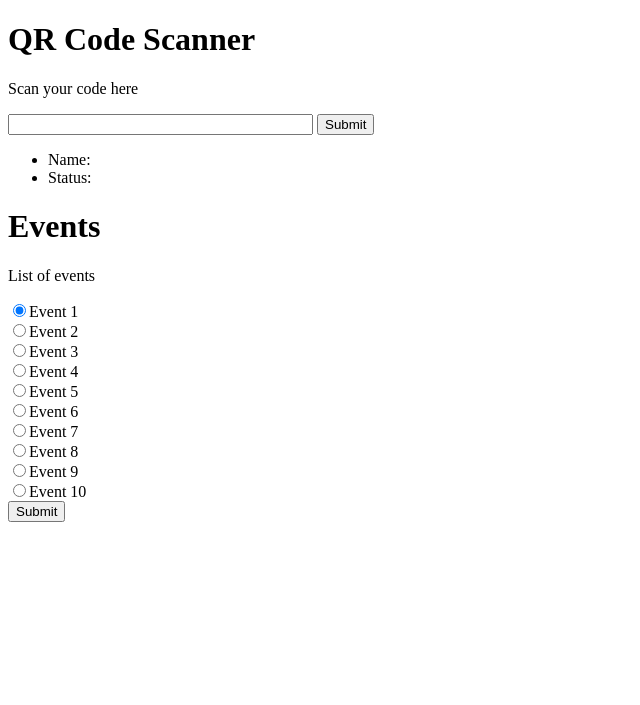
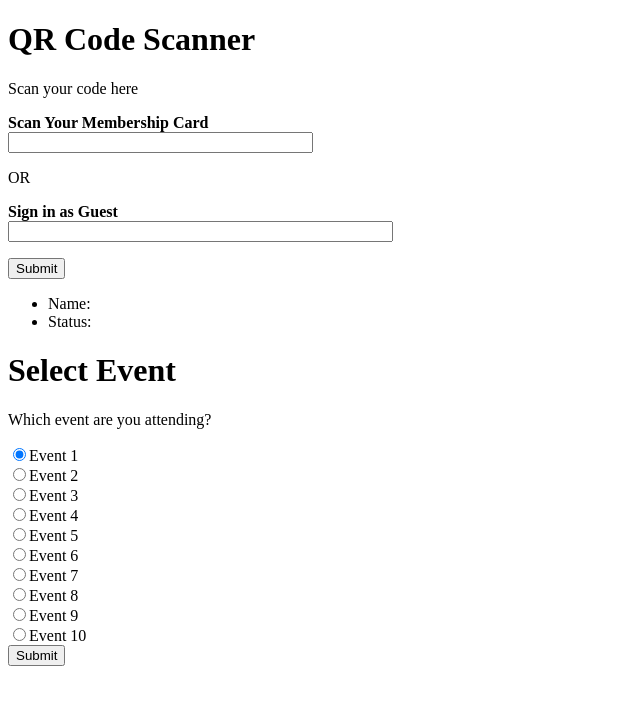
Before and after one commit to melbcc/QR-Code-Reader, a Flask app: page /scanner in a window 1280 px wide. Shown: the top 705 px of the page, without its empty margins (0-640 px from the left). Run offline with Flask 2, Linux system fonts and the light colour scheme.

Commit message:
guest signin (wip)

```diff
--- a/services/webapp/weblib/templates/scanner.html
+++ b/services/webapp/weblib/templates/scanner.html
@@ -4,6 +4,11 @@
 <html xmlns="http://www.w3.org/1999/xhtml">
   <head>
     <script src="/static/js/jquery.min.js"></script>
+    <!-- TODO: on-screen keyboard
+    one potential lib: https://github.com/Mottie/Keyboard
+    <script src="/static/js/some-kb-lib.js"></script>
+    <link rel="stylesheet" href="/static/style/keyboard-basic.min.css" type="text/css"></link>
+    -->
     <script>
       const queryQRCode = async () => {
         /* Get member id */
@@ -42,15 +47,23 @@
     <h1>QR Code Scanner</h1>
     <p>Scan your code here</p>
     <form id="scanform" onsubmit="queryQRCode(); return false;">
-      <input name="memberid" type="text" size="35" />
+      <p>
+        <b>Scan Your Membership Card</b><br/>
+        <input name="memberid" type="text" size="35" />
+      </p>
+      OR
+      <p>
+        <b>Sign in as Guest</b><br/>
+        <input name="Name" type="text" size="45" />
+      </p>
       <input type="submit" />
     </form>
     <ul>
       <li>Name: <span id="first_name"></span> <span id="last_name"></span></li>
       <li>Status: <span id="status_id"></span></li>
     </ul>
-    <h1>Events</h1>
-    <p>List of events</p>
+    <h1>Select Event</h1>
+    <p>Which event are you attending?</p>
     <form>
       <input type="radio" name="event" value="0" checked>Event 1<br />
       <input type="radio" name="event" value="1">Event 2<br />
```
Also changed, not shown: lib/models.py (+15 -0 lines).
